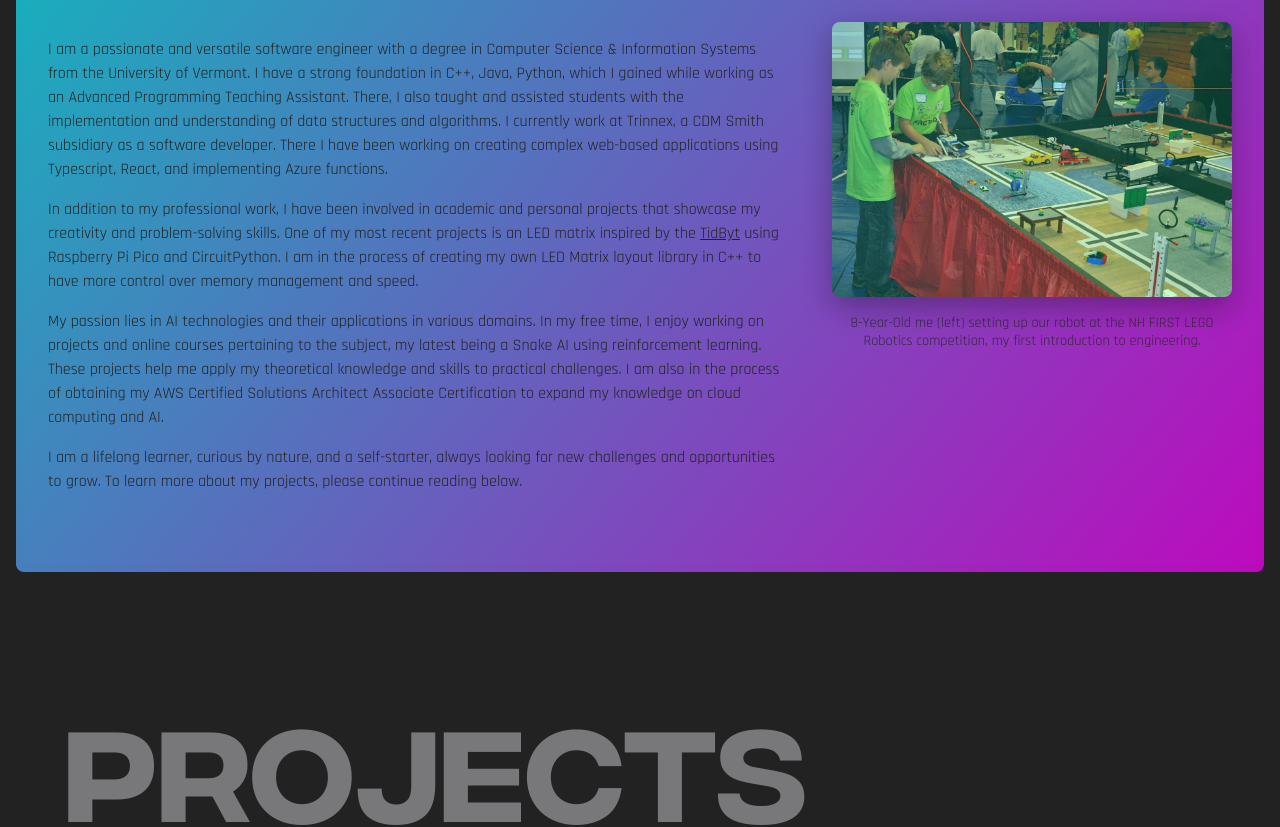
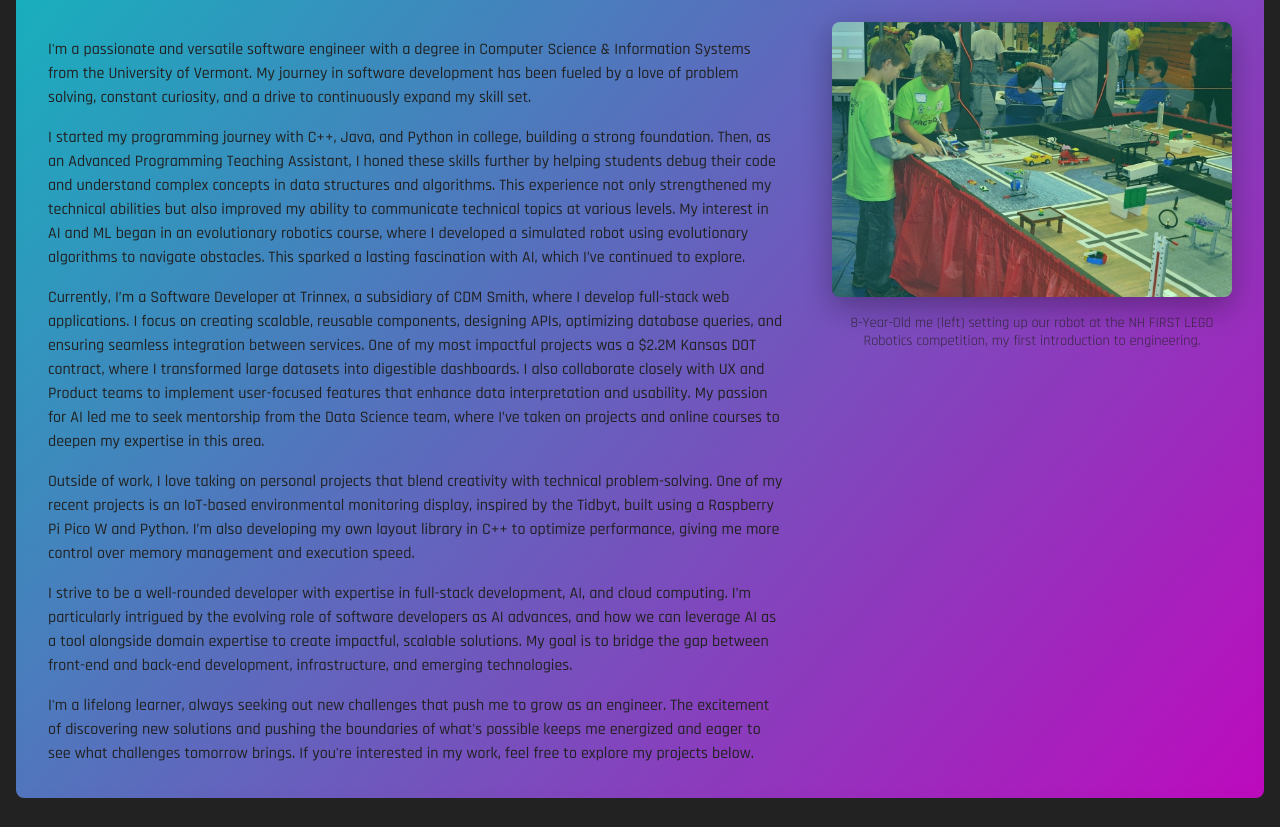
Before and after one commit to npd29/Portfolio-Website, a React (Vite) app: page / in a window 1280 px wide. Shown: the part 1020-1847 px from the top of the page. Built offline with nearby package versions, Linux system fonts and the light colour scheme.

Commit message:
[fix] - Update about section content

```diff
--- a/src/components/about/about.scss
+++ b/src/components/about/about.scss
@@ -43,6 +43,7 @@
 
     p {
         line-height: 1.5;
+        font-weight: 500;
         color: var(--grey);
         &:last-child {
             margin-bottom: 0;
--- a/src/components/about/about.tsx
+++ b/src/components/about/about.tsx
@@ -10,48 +10,79 @@ export function About() {
                 <div className="about-container">
                     <div className="about-text">
                         <p>
-                            I am a passionate and versatile software engineer
-                            with a degree in Computer Science &amp; Information
-                            Systems from the University of Vermont. I have a
-                            strong foundation in C++, Java, Python, which I
-                            gained while working as an Advanced Programming
-                            Teaching Assistant. There, I also taught and
-                            assisted students with the implementation and
-                            understanding of data structures and algorithms. I
-                            currently work at Trinnex, a CDM Smith subsidiary as
-                            a software developer. There I have been working on
-                            creating complex web-based applications using
-                            Typescript, React, and implementing Azure functions.
+                            I'm a passionate and versatile software engineer
+                            with a degree in Computer Science & Information
+                            Systems from the University of Vermont. My journey
+                            in software development has been fueled by a love of
+                            problem solving, constant curiosity, and a drive to
+                            continuously expand my skill set.
                         </p>
+
                         <p>
-                            In addition to my professional work, I have been
-                            involved in academic and personal projects that
-                            showcase my creativity and problem-solving skills.
-                            One of my most recent projects is an LED matrix
-                            inspired by the{' '}
-                            <a href="https://tidbyt.com">TidByt</a> using
-                            Raspberry Pi Pico and CircuitPython. I am in the
-                            process of creating my own LED Matrix layout library
-                            in C++ to have more control over memory management
-                            and speed.
+                            I started my programming journey with C++, Java, and
+                            Python in college, building a strong foundation.
+                            Then, as an Advanced Programming Teaching Assistant,
+                            I honed these skills further by helping students
+                            debug their code and understand complex concepts in
+                            data structures and algorithms. This experience not
+                            only strengthened my technical abilities but also
+                            improved my ability to communicate technical topics
+                            at various levels. My interest in AI and ML began in
+                            an evolutionary robotics course, where I developed a
+                            simulated robot using evolutionary algorithms to
+                            navigate obstacles. This sparked a lasting
+                            fascination with AI, which I’ve continued to
+                            explore.
                         </p>
+
                         <p>
-                            My passion lies in AI technologies and their
-                            applications in various domains. In my free time, I
-                            enjoy working on projects and online courses
-                            pertaining to the subject, my latest being a Snake
-                            AI using reinforcement learning. These projects help
-                            me apply my theoretical knowledge and skills to
-                            practical challenges. I am also in the process of
-                            obtaining my AWS Certified Solutions Architect
-                            Associate Certification to expand my knowledge on
-                            cloud computing and AI.
+                            Currently, I’m a Software Developer at Trinnex, a
+                            subsidiary of CDM Smith, where I develop full-stack
+                            web applications. I focus on creating scalable,
+                            reusable components, designing APIs, optimizing
+                            database queries, and ensuring seamless integration
+                            between services. One of my most impactful projects
+                            was a $2.2M Kansas DOT contract, where I transformed
+                            large datasets into digestible dashboards. I also
+                            collaborate closely with UX and Product teams to
+                            implement user-focused features that enhance data
+                            interpretation and usability. My passion for AI led
+                            me to seek mentorship from the Data Science team,
+                            where I’ve taken on projects and online courses to
+                            deepen my expertise in this area.
                         </p>
+
                         <p>
-                            I am a lifelong learner, curious by nature, and a
-                            self-starter, always looking for new challenges and
-                            opportunities to grow. To learn more about my
-                            projects, please continue reading below.
+                            Outside of work, I love taking on personal projects
+                            that blend creativity with technical
+                            problem-solving. One of my recent projects is an
+                            IoT-based environmental monitoring display, inspired
+                            by the Tidbyt, built using a Raspberry Pi Pico W and
+                            Python. I’m also developing my own layout library in
+                            C++ to optimize performance, giving me more control
+                            over memory management and execution speed.
+                        </p>
+
+                        <p>
+                            I strive to be a well-rounded developer with
+                            expertise in full-stack development, AI, and cloud
+                            computing. I’m particularly intrigued by the
+                            evolving role of software developers as AI advances,
+                            and how we can leverage AI as a tool alongside
+                            domain expertise to create impactful, scalable
+                            solutions. My goal is to bridge the gap between
+                            front-end and back-end development, infrastructure,
+                            and emerging technologies.
+                        </p>
+
+                        <p>
+                            I'm a lifelong learner, always seeking out new
+                            challenges that push me to grow as an engineer. The
+                            excitement of discovering new solutions and pushing
+                            the boundaries of what's possible keeps me energized
+                            and eager to see what challenges tomorrow brings. If
+                            you're interested in my work, feel free to explore
+                            my projects below.
                         </p>
                     </div>
                     <div className="image-container">
```
